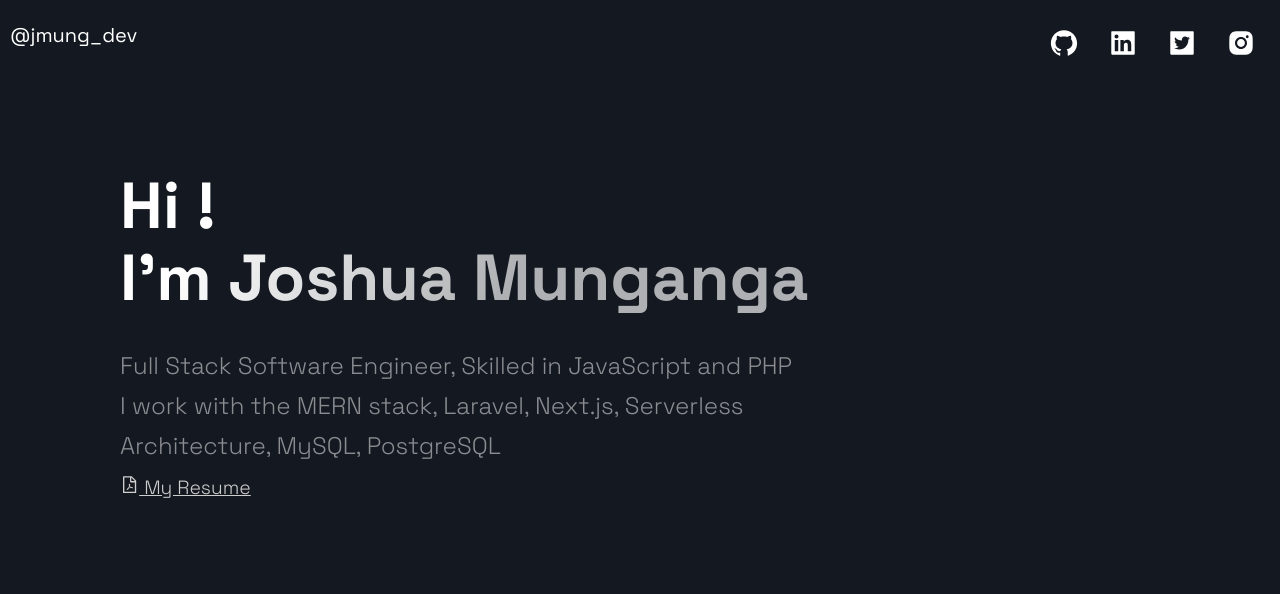
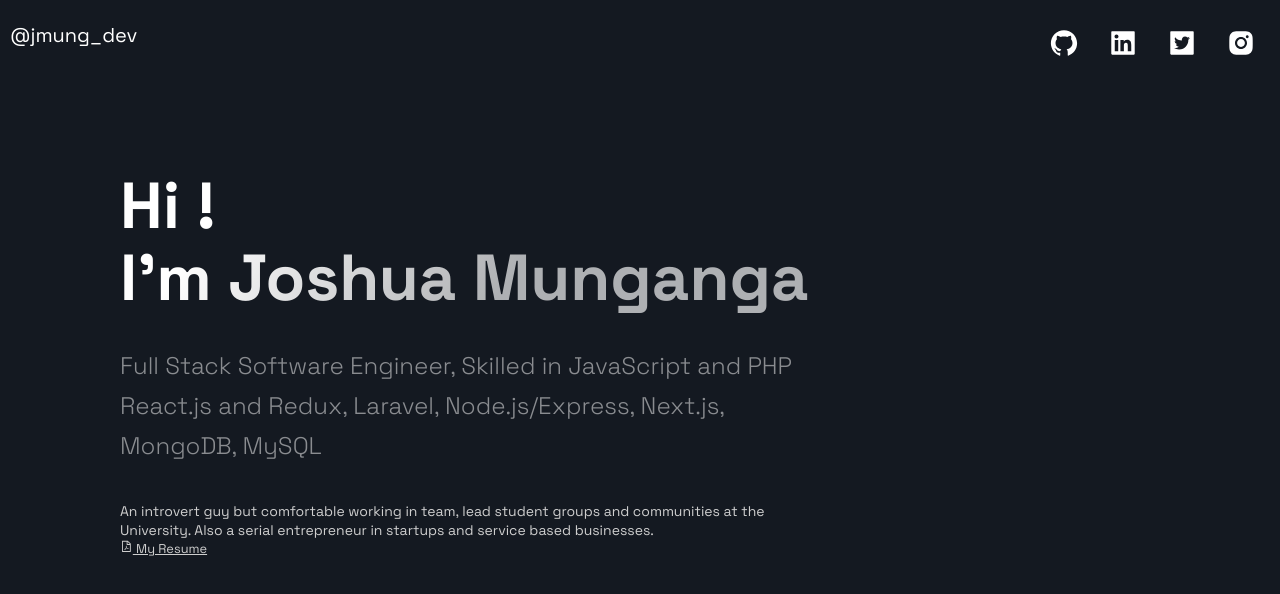
Before and after one commit to josumung999/jmung, a Next.js app: page / in a window 1280 px wide. Shown: the top 594 px of the page. Built offline with nearby package versions, Linux system fonts and the light colour scheme.

Commit message:
to remove

```diff
--- a/src/components/Hero/Hero.js
+++ b/src/components/Hero/Hero.js
@@ -14,13 +14,17 @@ const Hero = () => (
       </SectionTitle>
       <SectionText>
         Full Stack Software Engineer, Skilled in JavaScript and PHP <br />
-        I work with the MERN stack, Laravel, Next.js, Serverless Architecture, MySQL, PostgreSQL <br />
-        <Link href="./resume/Joshua-Munganga.pdf">
-          <small  style={{ color: "#cecece", marginTop: "32px", textDecoration: "underline" }}>
+        React.js and Redux, Laravel, Node.js/Express, Next.js, MongoDB, MySQL <br />
+      </SectionText>
+      <small  style={{ color: "#cecece", fontSize: "14px", marginBottom: "24px", lineHeight:"normal" }}>
+        An introvert guy but comfortable working in team, lead student groups and communities at the University.
+        Also a serial entrepreneur in startups and service based businesses. <br />
+      </small>
+      <Link href="./resume/Joshua-Munganga.pdf" style={{ marginTop: "32px",  }} passHref>
+        <small  style={{ color: "#cecece", textDecoration: "underline" }}>
           <AiOutlineFilePdf /> My Resume
-          </small>
-        </Link>
-      </SectionText>
+        </small>
+      </Link>
     </LeftSection>
   </Section>
 );
```
